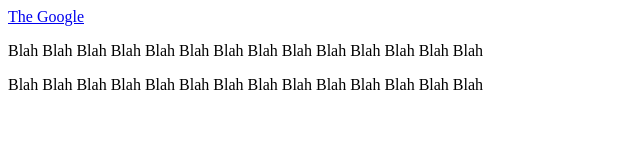
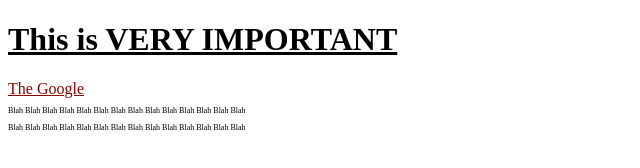
Before and after one commit to andrew-agape/example_app, a plain HTML site: page index.html in a window 1280 px wide. Shown: the whole page, without its empty margins (0-640 px from the left). Drawn offline with Linux system fonts and the light colour scheme.

Commit message:
Added some way-cool styling to the elements on the page

```diff
--- a/index.html
+++ b/index.html
@@ -3,10 +3,24 @@
   <head lang="en">
     <meta charset="UTF-8">
     <title>This is totally a site</title>
+    <style>
+      .google-link {
+        color: darkred;
+      }
+
+      p {
+        font-size: 8px;
+      }
+
+      h1 {
+        text-decoration: underline;
+      }
+    </style>
   </head>
   <body>
     <div>
-      <a href="http://www.google.com">The Google</a>
+      <h1>This is VERY IMPORTANT</h1>
+      <a class="google-link" href="http://www.google.com">The Google</a>
       <p>Blah Blah Blah Blah Blah Blah Blah Blah Blah Blah Blah Blah Blah Blah </p>
       <p>Blah Blah Blah Blah Blah Blah Blah Blah Blah Blah Blah Blah Blah Blah </p>
     </div>
```
